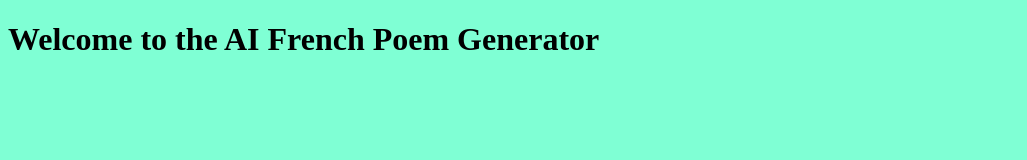
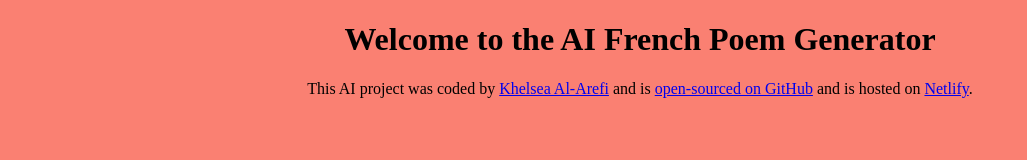
Before and after one commit to Khelbot/french-poem-generator, a plain HTML site: page index.html in a window 1280 px wide. Shown: the whole page, without its empty margins (0-1027 px from the left). Drawn offline with Linux system fonts and the light colour scheme.

Commit message:
Project structure setup

```diff
--- a/index.html
+++ b/index.html
@@ -9,6 +9,16 @@
   </head>
   <body>
     <h1>Welcome to the AI French Poem Generator</h1>
+    <footer>
+      This AI project was coded by
+      <a href="http://github.com/Khelbot" target="_blank">Khelsea Al-Arefi</a>
+      and is
+      <a href="http://github.com/Khelbot/french-poem-generator" target="_blank"
+        >open-sourced on GitHub</a
+      >
+      and is hosted on
+      <a href="https://ai-french-poem-generator-ka.netlify.app/">Netlify</a>.
+    </footer>
     <script src="src/script.js"></script>
   </body>
 </html>
--- a/src/style.css
+++ b/src/style.css
@@ -1,3 +1,4 @@
 body {
-  background-color: aquamarine;
+  background-color: salmon;
+  text-align: center;
 }
```
